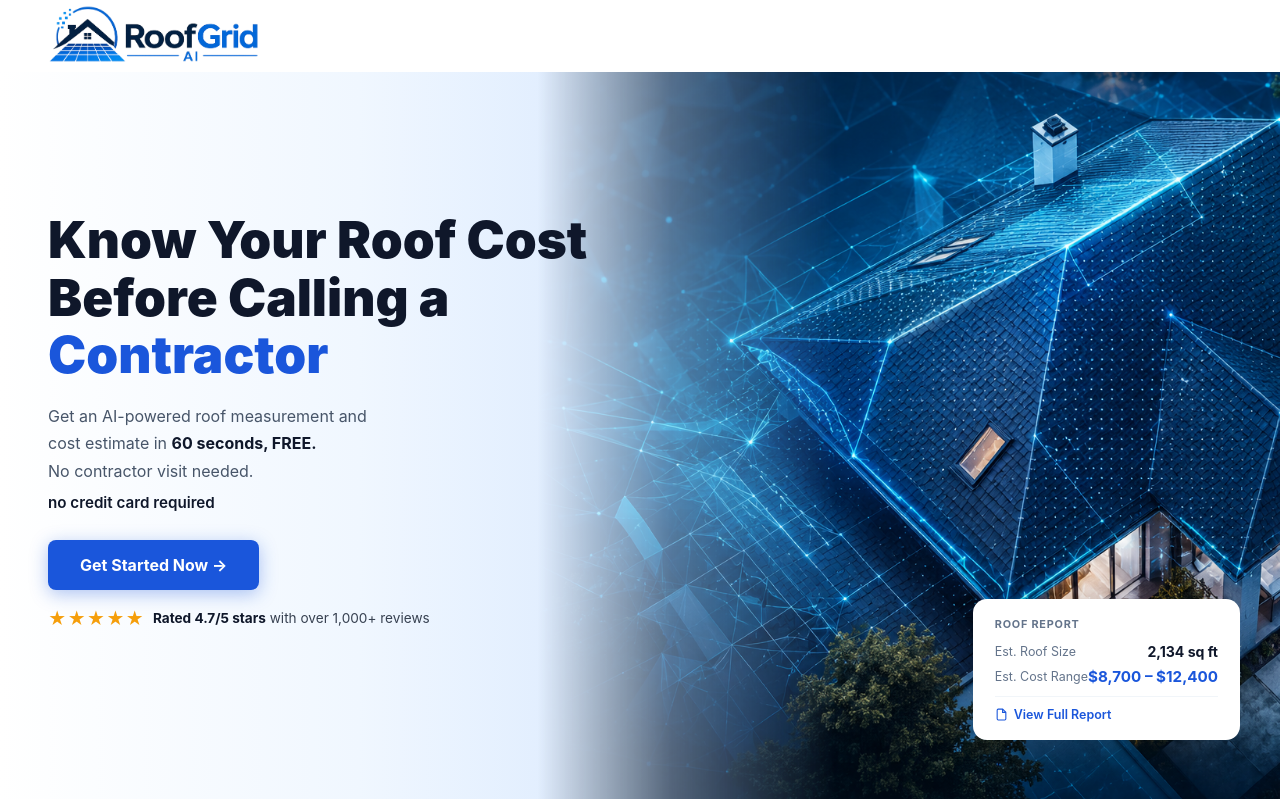
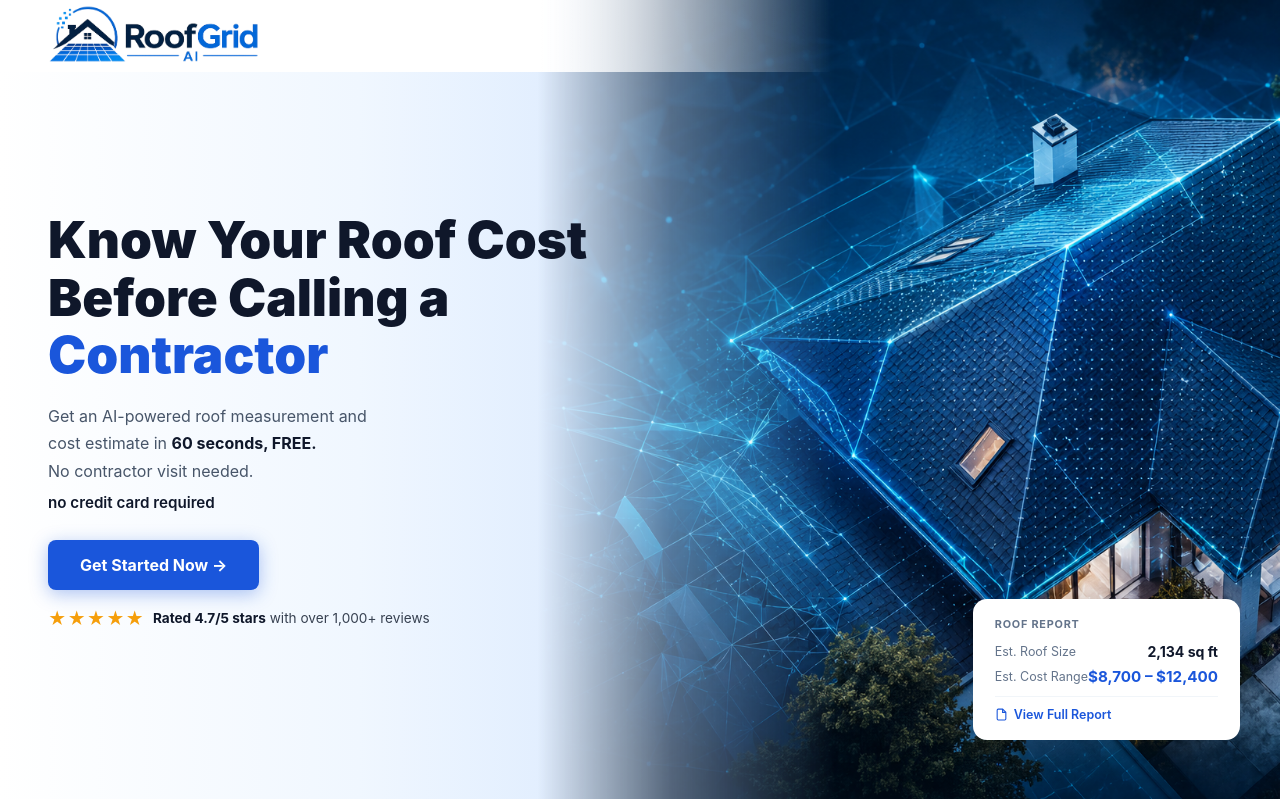
Before and after one commit to thebizkeeper/roof-demo, a Flask app: page / in a window 1280 px wide. Shown: the top 799 px of the page. Run offline with Flask 3, Linux system fonts and the light colour scheme; parts of the project's set-up code (start-up, migrations or seed data) failed here and were passed over.

Commit message:
Nav gradient: white left (logo solid) transparent right (house image bleeds through)
Co-Authored-By: Claude Sonnet 4.6 <noreply@anthropic.com>

```diff
--- a/templates/landing.html
+++ b/templates/landing.html
@@ -17,7 +17,7 @@
     .page-wrap{overflow-x:clip}
 
     /* ── NAV ── */
-    nav{position:fixed;top:0;left:0;right:0;z-index:100;background:#fff;height:72px;display:flex;align-items:center;padding:0 48px}
+    nav{position:fixed;top:0;left:0;right:0;z-index:100;background:linear-gradient(to right,#fff 42%,transparent 65%);height:72px;display:flex;align-items:center;padding:0 48px}
     .nav-logo img{height:58px;width:auto}
 
     /* ── HERO ── */
```
